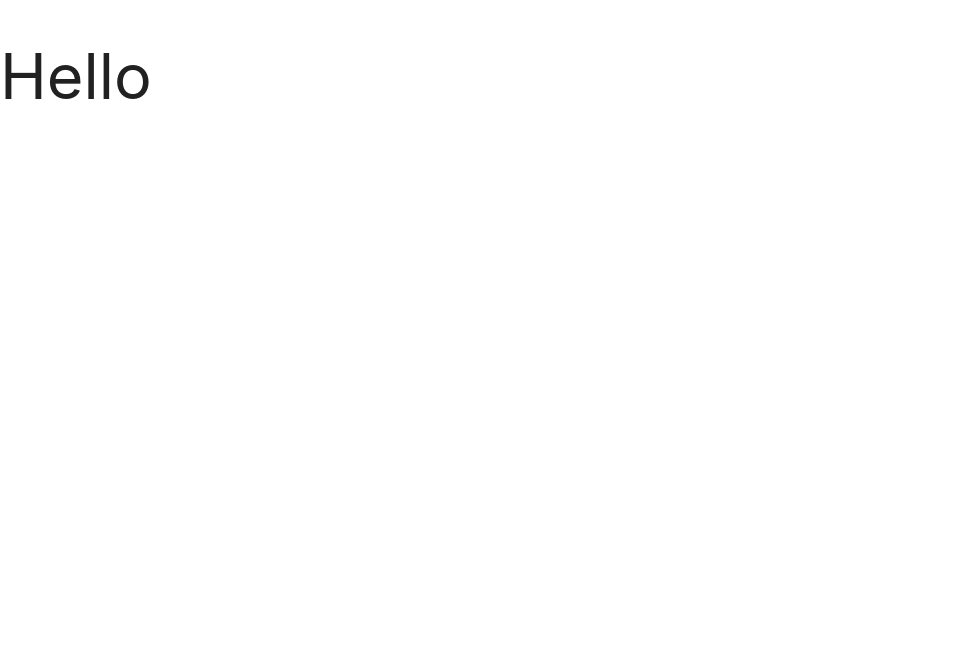
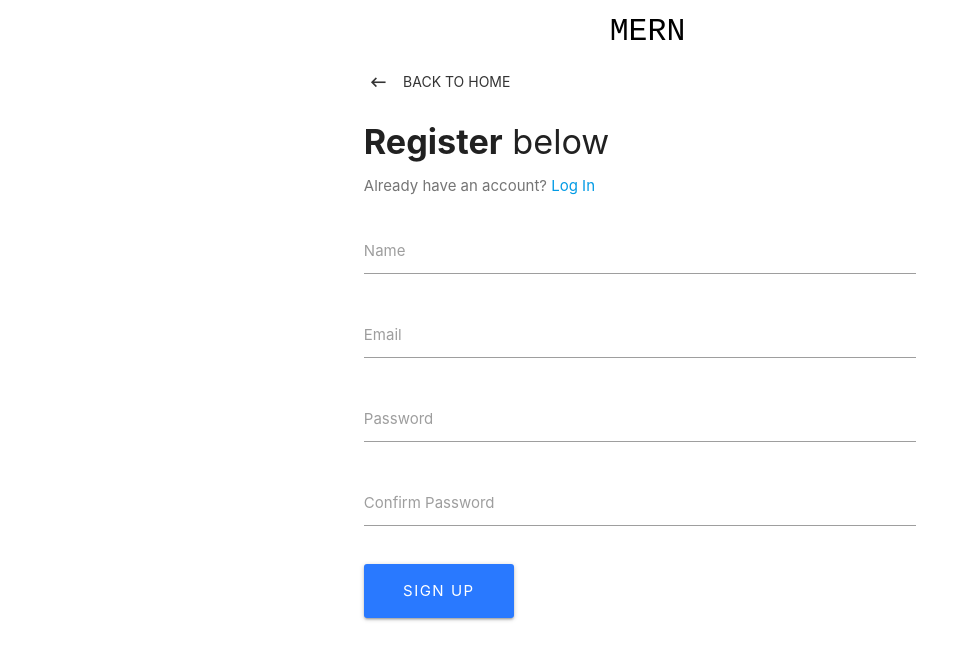
Before and after one commit to ajhswan/plaidBankingApp, a React (Create React App) app in the folder client/: page /register in a window 1280 px wide. Shown: the top 660 px of the page, without its empty margins (0-974 px from the left). Built offline with nearby package versions, Linux system fonts and the light colour scheme.

Commit message:
Setup front-end Registration and Login form

```diff
--- a/client/src/App.js
+++ b/client/src/App.js
@@ -1,12 +1,22 @@
 import React, { Component } from 'react';
-import './App.css';
+import { BrowserRouter as Router, Route } from 'react-router-dom';
+
+import Navbar from "./components/layout/Navbar";
+import Landing from "./components/layout/Landing";
+import Register from "./components/auth/Register";
+import Login from "./components/auth/Login";
 
 class App extends Component {
     render() {
         return (
-            < div className = "App">
-            <h1>Hello</h1>
-            </div>
+            <Router>
+                <div className = "App">
+                    <Navbar />
+                    <Route exact path='/' component={Landing} />
+                    <Route exact path='/register' component={Register} />
+                    <Route exact path='/login' component={Login} />
+                </div>
+            </Router>
         );
     }
 }
--- /dev/null
+++ b/client/src/components/auth/Login.js
@@ -0,0 +1,69 @@
+import React, { Component } from "react";
+import { Link } from "react-router-dom";
+class Login extends Component {
+    constructor() {
+        super();
+        this.state = {
+            email: "",
+            password: "",
+            errors: {}
+        };
+    }
+    onChange = e => {
+        this.setState({ [e.target.id]: e.target.value });
+    };
+    onSubmit = e => {
+        e.preventDefault();
+        const userData = {
+            email: this.state.email,
+            password: this.state.password
+        };
+        console.log(userData);
+    };
+    render() {
+        const { errors } = this.state;
+        return (
+            <div className="container">
+                <div style={{ marginTop: "4rem" }} className="row">
+                    <div className="col s8 offset-s2">
+                        <Link to="/" className="btn-flat waves-effect">
+                            <i className="material-icons left">keyboard_backspace</i> Back to
+                            home
+                        </Link>
+                        <div className="col s12" style={{ paddingLeft: "11.250px" }}>
+                            <h4>
+                                <b>Login</b> below
+                            </h4>
+                            <p className="grey-text text-darken-1">
+                                Don't have an account? <Link to="/register">Register</Link>
+                            </p>
+                        </div>
+                        <form noValidate onSubmit={this.onSubmit}>
+                            <div className="input-field col s12">
+                                <input onChange={this.onChange} value={this.state.email} error={errors.email} id="email" type="email" />
+                                <label htmlFor="email">Email</label>
+                            </div>
+                            <div className="input-field col s12">
+                                <input onChange={this.onChange} value={this.state.password} error={errors.password} id="password" type="password" />
+                                <label htmlFor="password">Password</label>
+                            </div>
+                            <div className="col s12" style={{ paddingLeft: "11.250px" }}>
+                                <button
+                                    style={{
+                                        width: "150px",
+                                        borderRadius: "3px",
+                                        letterSpacing: "1.5px",
+                                        marginTop: "1rem"
+                                    }}
+                                    type="submit"
+                                    className="btn btn-large waves-effect waves-light hoverable blue accent-3">Login</button>
+                            </div>
+                        </form>
+                    </div>
+                </div>
+            </div>
+        );
+    }
+}
+
+export default Login;
--- /dev/null
+++ b/client/src/components/auth/Register.js
@@ -0,0 +1,83 @@
+import React, { Component} from "react";
+import { Link } from 'react-router-dom';
+
+class Register extends Component {
+    constructor() {
+        super();
+        this.state = {
+            name: '',
+            email: '',
+            password: '',
+            passwords2: '',
+            errors: {}
+        };
+    }
+
+    onChange = e => {
+        this.setState({ [e.target.id]: e.target.value });
+    };
+
+    onSubmit = e => {
+        e.preventDefault();
+
+        const newUser = {
+            name: this.state.name,
+            email: this.state.email,
+            password: this.state.password,
+            password2: this.state.password2
+        };
+
+        console.log(newUser);
+    };
+
+    render() {
+        const { errors } = this.state;
+
+        return (
+            <div className='container'>
+                <div className='row'>
+                    <div className='col s8 offset-s2'>
+                        <Link to='/' className='btn-flat waves-effect'>
+                            <i className='material-icons left'>keyboard_backspace</i>
+                            Back to home
+                        </Link>
+                        <div className='col s12' style={{ paddingLeft: '11.250px' }}>
+                            <h4><b>Register</b> below</h4>
+                            <p className='grey-text text-darken-1'>
+                                Already have an account? <Link to='/login'>Log In</Link>
+                            </p>
+                        </div>
+                        <form noValidate onSubmit={this.onSubmit}>
+                            <div className='input-field col s12'>
+                                <input onChange={this.onChange} value={this.state.name} error={errors.name} id='name' type='text' />
+                                <label htmlFor='name'>Name</label>
+                            </div>
+                            <div className='input-field col s12'>
+                                <input onChange={this.onChange} value={this.state.email} error={errors.email} id='email' type='email' />
+                                <label htmlFor='email'>Email</label>
+                            </div>
+                            <div className='input-field col s12'>
+                                <input onChange={this.onChange} value={this.state.password} error={errors.password} id='password' type='password' />
+                                <label htmlFor='password'>Password</label>
+                            </div>
+                            <div className='input-field col s12'>
+                                <input onChange={this.onChange} value={this.state.password2} error={errors.password2} id='password2' type='password' />
+                                <label htmlFor='password2'>Confirm Password</label>
+                            </div>
+                            <div className='col s12' style={{ paddingLeft: '11.250px'}}>
+                                <button style={{
+                                    width: '150px',
+                                    borderRadius: '3px',
+                                    letterSpacing: '1.5px',
+                                    marginTop: '1rem' }}
+                                        type='submit' className='btn btn-large waves-effect waves-light hoverable blue accent-3'>Sign up</button>
+                            </div>
+                        </form>
+                    </div>
+                </div>
+            </div>
+        );
+    }
+}
+
+export default Register;
--- a/client/src/components/layout/Landing.js
+++ b/client/src/components/layout/Landing.js
@@ -7,7 +7,7 @@ class Landing extends Component {
             <div style={{ height: '75vh' }} className='container valign-wrapper'>
                 <div className='row'>
                     <div className='col s12 center-align'>
-                        <h4><b>Build</b> a login/auth app with the {''} <span style={{ fontFamily: 'monospace'}}>MERN</span> stack from scratch</h4>
+                        <h4><b>Cygnet</b> a login/auth app with the {''} <span style={{ fontFamily: 'monospace'}}>MERN</span> stack from scratch</h4>
                         <p className='flow-text grey-text text-darken-1'>Create a (minimal) fill-stack app with user authentication via passport and JWTs</p>
                         <br />
                         <div className='col s6'>
@@ -16,17 +16,17 @@ class Landing extends Component {
                                 borderRadius: '3px',
                                 letterSpacing: '1.5px'
                             }}
-                                  classname='btn btn-large waves-effect waves-light hoverable blue accent-3'>
+                                  className='btn btn-large waves-effect waves-light hoverable blue accent-3'>
                                 Register
                             </Link>
                         </div>
                         <div className='col s6'>
-                            <Link tp='/login' style={{
+                            <Link to='/login' style={{
                                 width: '140px',
                                 borderRadius: '3px',
                                 letterSpacing: '1.5px'
                             }}
-                                  className='btn btn-large btn-flat waves-effect white black-text'>
+                                  className='btn btn-large waves-effect waves-light hoverable white black-text'>
                                 Log In
                             </Link>
                         </div>
```
